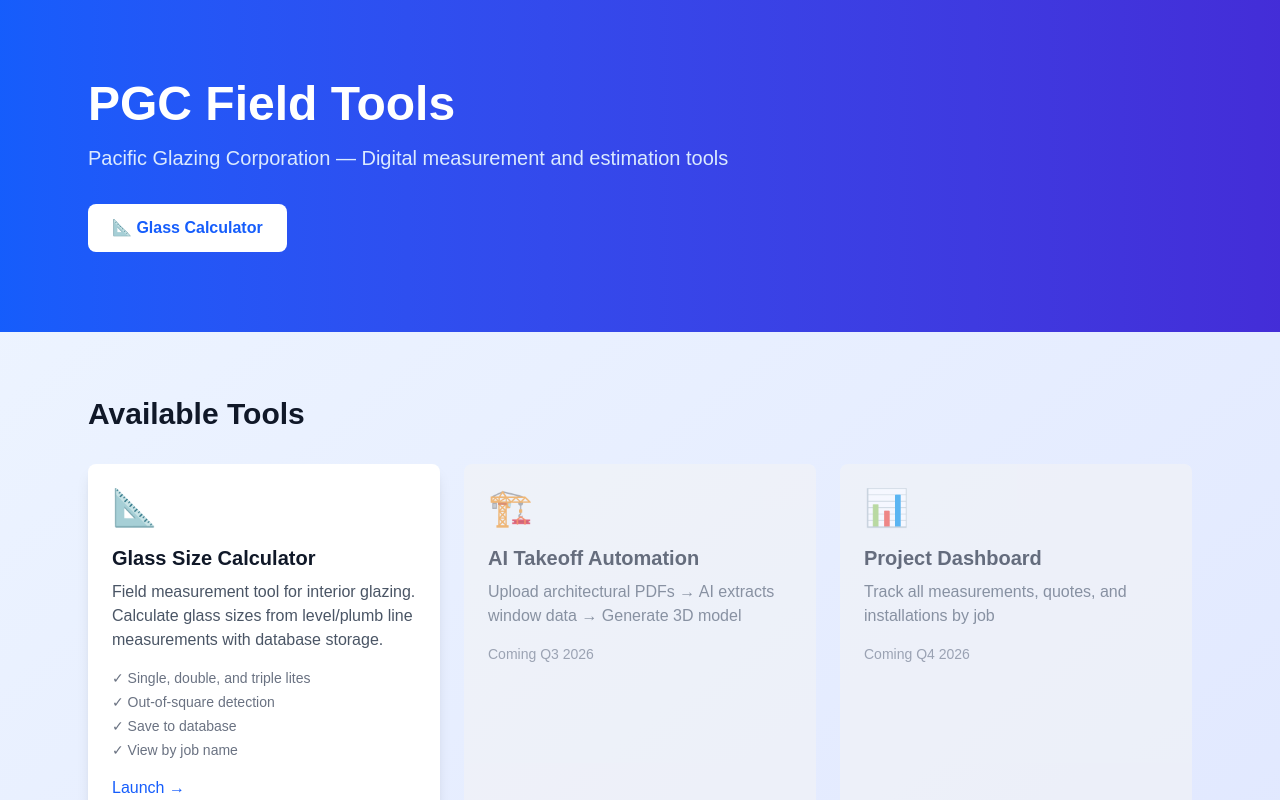
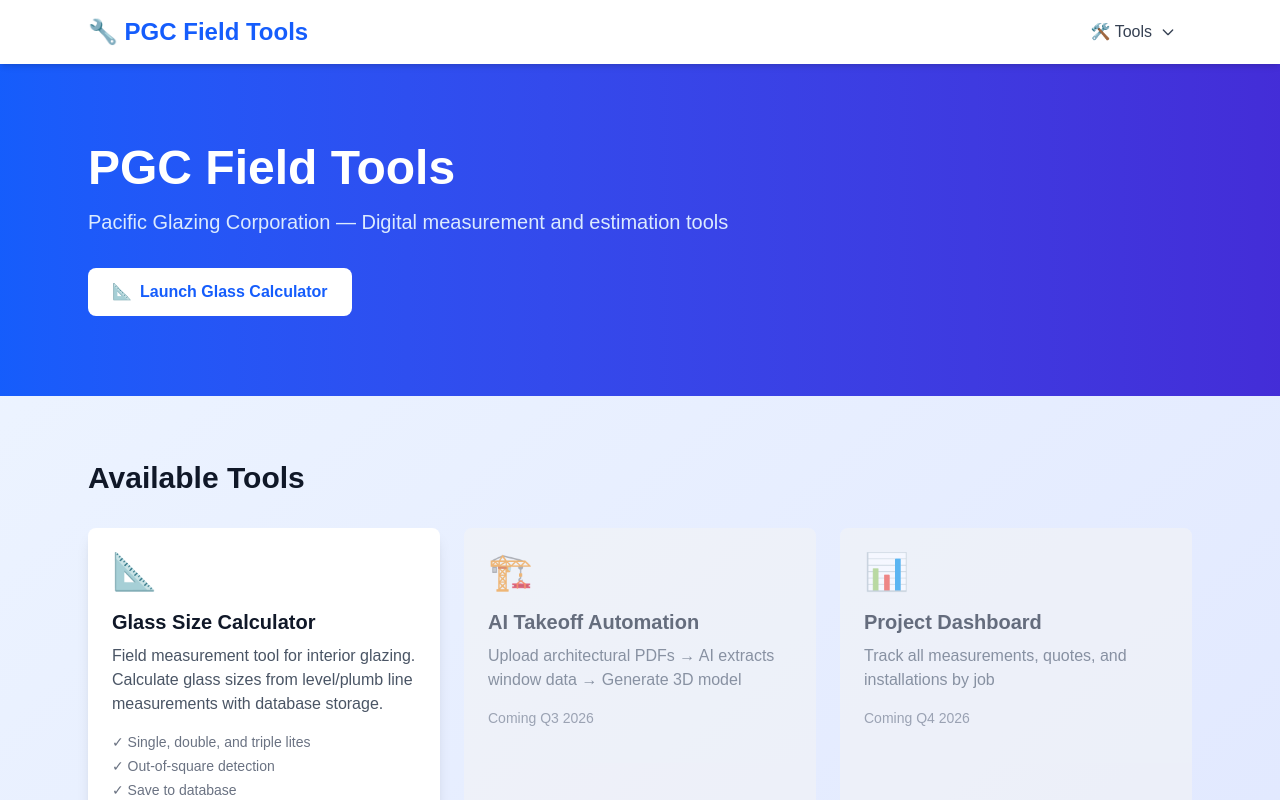
Before and after one commit to openclaw4861-tech/poc, a Next.js app: page / in a window 1280 px wide. Shown: the top 800 px of the page. Built offline with nearby package versions, Linux system fonts and the light colour scheme.

Commit message:
feat: add navigation bar with tools dropdown menu

```diff
--- /dev/null
+++ b/migrate.js
@@ -0,0 +1,75 @@
+const { neon } = require('@neondatabase/serverless');
+const fs = require('fs');
+const path = require('path');
+
+async function runMigration() {
+  const sql = neon(process.env.DATABASE_URL);
+
+  const migrationPath = path.join(__dirname, 'drizzle', '0001_create_glass_measurements.sql');
+  const migrationSql = fs.readFileSync(migrationPath, 'utf8');
+
+  console.log('Running migration: 0001_create_glass_measurements.sql');
+
+  try {
+    // Split by semicolons and execute each statement separately
+    const rawStatements = migrationSql.split(';');
+    console.log(`Found ${rawStatements.length} raw statements`);
+
+    // Debug: show what's in each statement
+    rawStatements.forEach((s, i) => {
+      const firstLine = s.trim().split('\n')[0].substring(0, 50);
+      console.log(`  [${i}]: ${firstLine}...`);
+    });
+
+    // First, create tables in order
+    for (let i = 0; i < rawStatements.length; i++) {
+      let stmt = rawStatements[i].trim();
+
+      // Remove ALL comment lines (not just the first one)
+      stmt = stmt.split('\n').filter(line => !line.trim().startsWith('--')).join('\n').trim();
+
+      // Skip empty statements and indexes
+      if (!stmt || stmt.startsWith('CREATE INDEX')) continue;
+
+      if (stmt.startsWith('CREATE TABLE')) {
+        const tableName = stmt.match(/CREATE TABLE IF NOT EXISTS (\w+)/)?.[1] || 'unknown';
+        console.log(`[${i}] Creating table: ${tableName}...`);
+        await sql.query(stmt, []);
+      }
+    }
+
+    // Then create indexes
+    const indexStatements = migrationSql
+      .split(';')
+      .map(s => s.trim())
+      .filter(s => s.startsWith('CREATE INDEX'));
+
+    for (const stmt of indexStatements) {
+      const indexName = stmt.match(/CREATE INDEX IF NOT EXISTS (\w+)/)?.[1] || 'unknown';
+      console.log(`Creating index: ${indexName}...`);
+      await sql.query(stmt, []);
+    }
+
+    console.log('\n✅ Migration completed successfully!');
+
+    // Verify tables were created
+    const result = await sql.query(
+      "SELECT table_name FROM information_schema.tables WHERE table_schema = 'public' AND table_name IN ('measurements', 'glass_lites') ORDER BY table_name",
+      []
+    );
+
+    console.log('\nTables created:');
+    if (result && result.rows) {
+      result.rows.forEach(t => console.log(`  - ${t.table_name}`));
+    } else {
+      console.log('  - measurements');
+      console.log('  - glass_lites');
+    }
+
+  } catch (error) {
+    console.error('❌ Migration failed:', error.message);
+    process.exit(1);
+  }
+}
+
+runMigration();
--- a/src/app/page.tsx
+++ b/src/app/page.tsx
@@ -1,8 +1,96 @@
 import Link from 'next/link';
+import { useState, useEffect, useRef } from 'react';
 
 export default function Home() {
+  const [dropdownOpen, setDropdownOpen] = useState(false);
+  const dropdownRef = useRef<HTMLDivElement>(null);
+
+  // Close dropdown when clicking outside
+  useEffect(() => {
+    function handleClickOutside(event: MouseEvent) {
+      if (dropdownRef.current && !dropdownRef.current.contains(event.target as Node)) {
+        setDropdownOpen(false);
+      }
+    }
+    document.addEventListener('mousedown', handleClickOutside);
+    return () => document.removeEventListener('mousedown', handleClickOutside);
+  }, []);
+
   return (
     <div className="min-h-screen bg-gradient-to-br from-blue-50 to-indigo-100">
+      {/* Navigation Bar */}
+      <nav className="bg-white shadow-md sticky top-0 z-50">
+        <div className="max-w-6xl mx-auto px-6">
+          <div className="flex justify-between items-center h-16">
+            {/* Logo */}
+            <div className="flex items-center">
+              <Link href="/" className="text-2xl font-bold text-blue-600">
+                🔧 PGC Field Tools
+              </Link>
+            </div>
+
+            {/* Navigation Menu */}
+            <div className="flex items-center space-x-4">
+              {/* Tools Dropdown */}
+              <div className="relative" ref={dropdownRef}>
+                <button
+                  onClick={() => setDropdownOpen(!dropdownOpen)}
+                  className="flex items-center space-x-2 px-4 py-2 text-gray-700 hover:bg-blue-50 hover:text-blue-600 rounded-lg transition-colors"
+                >
+                  <span>🛠️ Tools</span>
+                  <svg
+                    className={`w-4 h-4 transition-transform ${dropdownOpen ? 'rotate-180' : ''}`}
+                    fill="none"
+                    stroke="currentColor"
+                    viewBox="0 0 24 24"
+                  >
+                    <path strokeLinecap="round" strokeLinejoin="round" strokeWidth={2} d="M19 9l-7 7-7-7" />
+                  </svg>
+                </button>
+
+                {/* Dropdown Menu */}
+                {dropdownOpen && (
+                  <div className="absolute right-0 mt-2 w-56 bg-white rounded-lg shadow-xl border border-gray-100 py-2 z-50">
+                    <Link
+                      href="/glass-calculator"
+                      className="block px-4 py-2 text-gray-700 hover:bg-blue-50 hover:text-blue-600 transition-colors"
+                      onClick={() => setDropdownOpen(false)}
+                    >
+                      <div className="flex items-center space-x-3">
+                        <span className="text-xl">📐</span>
+                        <div>
+                          <div className="font-medium">Glass Calculator</div>
+                          <div className="text-xs text-gray-500">Field measurements</div>
+                        </div>
+                      </div>
+                    </Link>
+                    <div className="border-t border-gray-100 my-1"></div>
+                    <div className="px-4 py-2 text-gray-400 text-sm">
+                      <div className="flex items-center space-x-3">
+                        <span className="text-xl">🏗️</span>
+                        <div>
+                          <div className="font-medium">AI Takeoff</div>
+                          <div className="text-xs text-gray-500">Coming Q3 2026</div>
+                        </div>
+                      </div>
+                    </div>
+                    <div className="px-4 py-2 text-gray-400 text-sm">
+                      <div className="flex items-center space-x-3">
+                        <span className="text-xl">📊</span>
+                        <div>
+                          <div className="font-medium">Project Dashboard</div>
+                          <div className="text-xs text-gray-500">Coming Q4 2026</div>
+                        </div>
+                      </div>
+                    </div>
+                  </div>
+                )}
+              </div>
+            </div>
+          </div>
+        </div>
+      </nav>
+
       {/* Hero Section */}
       <div className="bg-gradient-to-r from-blue-600 to-indigo-700 text-white py-20">
         <div className="max-w-6xl mx-auto px-6">
@@ -15,9 +103,10 @@ export default function Home() {
           <div className="flex gap-4">
             <Link
               href="/glass-calculator"
-              className="bg-white text-blue-600 font-semibold py-3 px-6 rounded-lg hover:bg-blue-50 transition-colors"
+              className="bg-white text-blue-600 font-semibold py-3 px-6 rounded-lg hover:bg-blue-50 transition-colors inline-flex items-center space-x-2"
             >
-              📐 Glass Calculator
+              <span>📐</span>
+              <span>Launch Glass Calculator</span>
             </Link>
           </div>
         </div>
```
